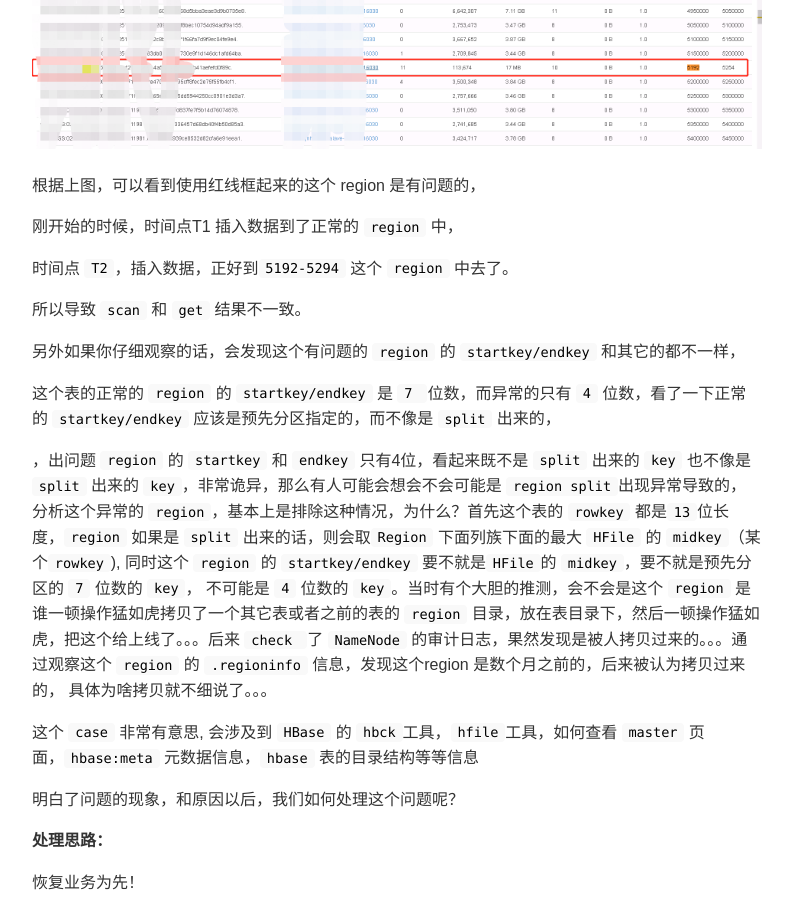
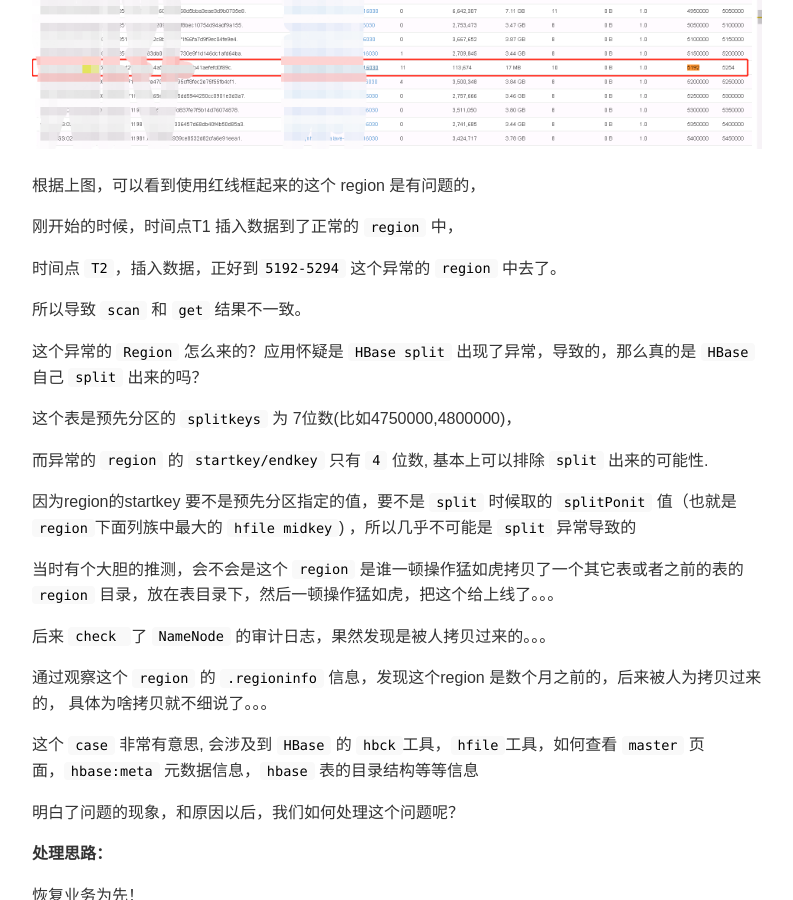
Before and after one commit to utf7/utf7.github.io, a Jekyll site: the page built from _posts/2020-07-21-hbase-region-overlap-error-case-and-solution.md, in a window 1280 px wide and 900 px high, scrolled down 2367 px. Shown: the whole window, without its empty margins (118-911 px from the left). Built offline with Jekyll 4.4.1, drawn with Linux system fonts in a browser that asks for light colours; comment, search, counter and statistics services are not loaded.

Commit message:
Update 2020-07-21-hbase-region-overlap-error-case-and-solution.md

```diff
--- a/_posts/2020-07-21-hbase-region-overlap-error-case-and-solution.md
+++ b/_posts/2020-07-21-hbase-region-overlap-error-case-and-solution.md
@@ -136,16 +136,23 @@
 
 刚开始的时候，时间点T1 插入数据到了正常的 `region` 中，
 
-时间点 `T2`，插入数据，正好到`5192-5294` 这个 `region` 中去了。
+时间点 `T2`，插入数据，正好到`5192-5294` 这个异常的 `region` 中去了。
 
 所以导致 `scan` 和 `get` 结果不一致。
 
-另外如果你仔细观察的话，会发现这个有问题的 `region` 的 `startkey/endkey` 和其它的都不一样，
+这个异常的 `Region` 怎么来的？应用怀疑是 `HBase split` 出现了异常，导致的，那么真的是 `HBase` 自己 `split` 出来的吗？
 
-这个表的正常的 `region` 的 `startkey/endkey` 是 `7 `位数，而异常的只有 `4` 位数，看了一下正常的 `startkey/endkey` 应该是预先分区指定的，而不像是 `split` 出来的，
+这个表是预先分区的 `splitkeys` 为 7位数(比如4750000,4800000)，
 
-，出问题 `region` 的 `startkey` 和 `endkey`  只有4位，看起来既不是 `split` 出来的 `key` 也不像是 `split` 出来的 `key`，非常诡异，那么有人可能会想会不会可能是 `region split`出现异常导致的，分析这个异常的 `region`，基本上是排除这种情况，为什么？首先这个表的 `rowkey` 都是`13`位长度，`region` 如果是 `split` 出来的话，则会取`Region` 下面列族下面的最大 `HFile` 的 `midkey`（某个`rowkey`), 同时这个 `region` 的 `startkey/endkey` 要不就是`HFile`的 `midkey`，要不就是预先分区的 `7` 位数的 `key`，
-不可能是 `4` 位数的 `key`。当时有个大胆的推测，会不会是这个 `region` 是谁一顿操作猛如虎拷贝了一个其它表或者之前的表的 `region` 目录，放在表目录下，然后一顿操作猛如虎，把这个给上线了。。。后来 `check `了 `NameNode` 的审计日志，果然发现是被人拷贝过来的。。。通过观察这个 `region` 的 `.regioninfo` 信息，发现这个region 是数个月之前的，后来被认为拷贝过来的， 具体为啥拷贝就不细说了。。。
+而异常的 `region` 的 `startkey/endkey` 只有 `4` 位数, 基本上可以排除 `split` 出来的可能性.
+
+因为region的startkey 要不是预先分区指定的值，要不是 `split` 时候取的 `splitPonit` 值（也就是 `region`下面列族中最大的 `hfile midkey`) ，所以几乎不可能是 `split` 异常导致的
+
+当时有个大胆的推测，会不会是这个 `region` 是谁一顿操作猛如虎拷贝了一个其它表或者之前的表的 `region` 目录，放在表目录下，然后一顿操作猛如虎，把这个给上线了。。。
+
+后来 `check `了 `NameNode` 的审计日志，果然发现是被人拷贝过来的。。。
+
+通过观察这个 `region` 的 `.regioninfo` 信息，发现这个region 是数个月之前的，后来被人为拷贝过来的， 具体为啥拷贝就不细说了。。。
 
 
 这个 `case` 非常有意思, 会涉及到 `HBase` 的 `hbck`工具，`hfile`工具，如何查看 `master` 页面，`hbase:meta` 元数据信息，`hbase` 表的目录结构等等信息
```
